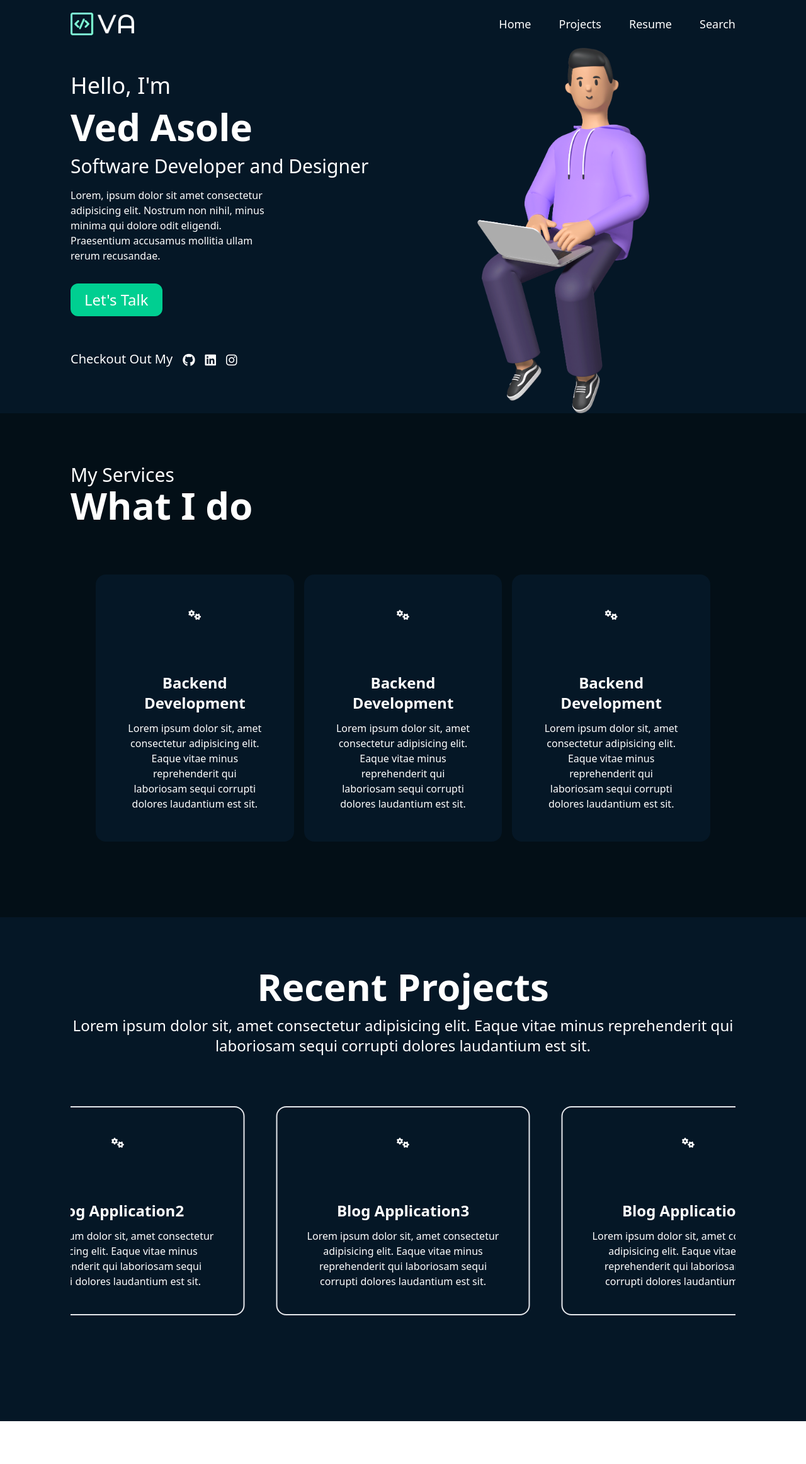
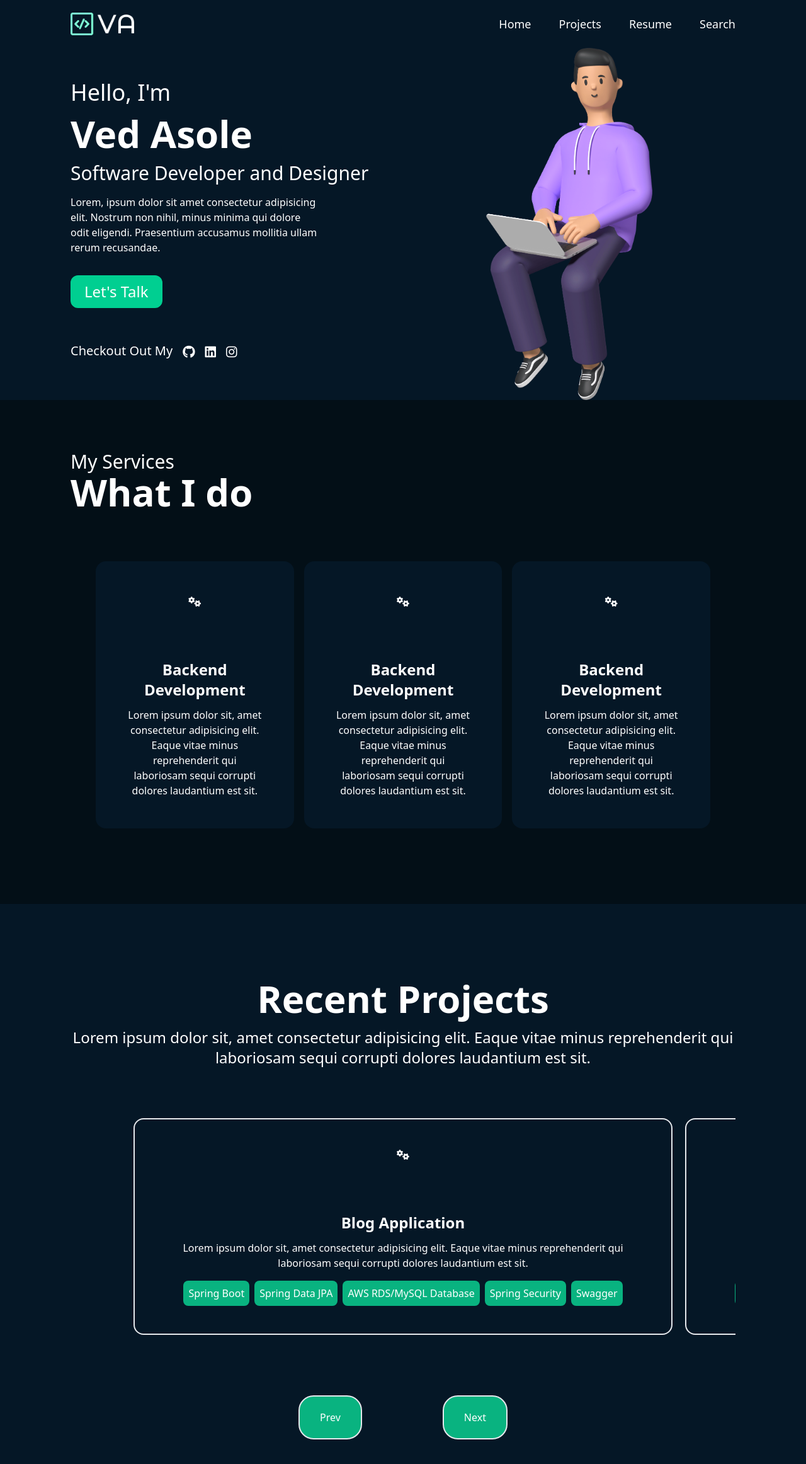
Before and after one commit to ved-asole/my-portfolio, a React (Vite) app: page / in a window 1280 px wide. Shown: the whole page at 63% size. Before the commit the page ends 2256 px from the top, so only its background shows below. Built offline with nearby package versions, Linux system fonts and the light colour scheme.

Commit message:
fixed css and added glidejs

```diff
--- a/src/assets/index.js
+++ b/src/assets/index.js
@@ -36,6 +36,12 @@ export const projects=[
         name: 'Blog Application4',
         desc : 'Lorem ipsum dolor sit, amet consectetur adipisicing elit. Eaque vitae minus reprehenderit qui laboriosam sequi corrupti dolores laudantium est sit.',
         tech: ['Spring Boot','Spring Data JPA','AWS RDS/MySQL Database','Spring Security','Swagger']
+    },
+
+    {
+        name: 'Blog Application5',
+        desc : 'Lorem ipsum dolor sit, amet consectetur adipisicing elit. Eaque vitae minus reprehenderit qui laboriosam sequi corrupti dolores laudantium est sit.',
+        tech: ['Spring Boot','Spring Data JPA','AWS RDS/MySQL Database','Spring Security','Swagger']
     }
 
 
--- a/src/assets/utils.js
+++ b/src/assets/utils.js
@@ -1,26 +1,23 @@
 import Glide from "@glidejs/glide"
 
-export function createGlide(id){
-    var glide = new Glide(`#${id}`, {
-        type: 'slider',
-        gap:50,
-        autoplay:2000,
+
+export function createGlide(type, id){
+    let glide = new Glide(`#${id}`, {
+        type: type,
+        rewindDuration: 5000,
+        gap:20,
         hoverpause:true,
         peek: {
             before: 100,
             after: 100
           },
-        perView: 3,
+        perView: 2,
         focusAt: 'center',
         breakpoints: {
             1280: {
-                perView: 2
-            },
-            768:{
-                perView:1
+                perView: 1
             }
         }
     })
-
     glide.mount()
 }
--- a/src/components/Head.jsx
+++ /dev/null
@@ -1,17 +0,0 @@
-import React from 'react'
-import favicon from '../assets/images/favicon.png'
-
-const Head = () => {
-    return (
-       <head>
-  <meta charSet="UTF-8" />
-  <meta httpEquiv="X-UA-Compatible" content="IE=edge" />
-  <meta name="viewport" content="width=device-width, initial-scale=1.0" />
-  <title>Ved Asole | Portfolio</title>
-  <link rel="shortcut icon" href="{favicon}" type="image/x-icon" />
-</head>
-
-    )
-}
-
-export default Head
--- a/src/components/Hero.jsx
+++ b/src/components/Hero.jsx
@@ -6,14 +6,13 @@ const Hero = () => {
     return (
         <div className="bg-[#051726] min-w-full md:px-28 px-12 max-h-screen" id="top">
             <section id="home">
-                <main className="text-white">
-                    <div className="header flex justify-around">
-                        <div className="main py-10 md:h-4/5 min-h-[95%]">
+                <main className="header flex justify-around flex-wrap  text-white">
+                    <div className="main flex-[0.5] h-full self-center">
                         <div>
                             <p className="md:text-4xl text-lg leading-snug">Hello, <span className="text-secondary">I'm</span></p>
                             <h1 className=" md:text-6xl text-5xl font-bold text-secondary leading-[1.6] md:leading-[1.5]">Ved Asole</h1>
                             <p className="md:text-3xl text-base  leading-snug font-medium">Software Developer and Designer</p>
-                                <p className="py-4 md:w-2/3 w-full">
+                            <p className="py-4 md:w-3/4 w-full">
                                 Lorem, ipsum dolor sit amet consectetur adipisicing elit. Nostrum non nihil, minus minima qui dolore  odit eligendi. Praesentium accusamus mollitia ullam rerum recusandae.
                             </p>
                         </div>
@@ -42,9 +41,8 @@ const Hero = () => {
                             </div>
                         </div>
                     </div>
-                        <div className=" justify-center object-contain hidden lg:flex max-h-4/5">
+                    <div className=" justify-center flex-[0.5] object-contain hidden lg:flex max-h-4/5">
                         <img src={profile} alt="Ved Asole" className="w-1/2 min-h-4/5 max-h-4/5" />
-                        </div>
                     </div>
                 </main>
             </section>
--- a/src/components/Navbar.jsx
+++ b/src/components/Navbar.jsx
@@ -3,7 +3,7 @@ import logo from '../assets/images/logo.png'
 
 const Navbar = () => {
   return (
-  <nav className="py-2 text-white flex justify-between bg-[#051726] min-w-full px-12 md:px-28 sticky top-0">
+  <nav className="py-2 text-white flex justify-between bg-[#051726] min-w-full px-12 md:px-28 sticky top-0 z-50">
     <a href="#">
       <img src={logo} className="h-12 pt-3 cursor-pointer" alt='Ved Asole' />
     </a>
--- a/src/components/Projects.jsx
+++ b/src/components/Projects.jsx
@@ -1,31 +1,31 @@
 import React, { useEffect } from 'react'
 import { projects } from '../assets'
+import Glide from '@glidejs/glide'
 import { createGlide } from '../assets/utils'
 
 const Projects = () => {
     useEffect(() => {
-        createGlide('glide' , [1,2,3])
+        createGlide('slider', 'glide');
     }, [])
 
 
     return (
-        <div className="bg-[#051726] min-w-full md:px-28 px-12 min-h-screen" id="projects">
+        <div className="bg-[#051726] min-w-full md:px-28 px-12 min-h-screen p-10" >
 
-            <div className="h-screen">
             <section id="projects">
                 <div className="text-center text-white pt-20 w-full m-auto">
                     <h1 className="text-6xl font-bold">Recent <span className="text-secondary">Projects</span> </h1>
-                        <p className="pt-4 text-2xl">
+                    <p className="pt-4 text-2xl mb-20">
                         Lorem ipsum dolor sit, amet consectetur adipisicing elit. Eaque vitae minus reprehenderit qui
                         laboriosam sequi corrupti dolores laudantium est sit.
                     </p>
 
                     <div id="glide">
                         <div data-glide-el="track" className="glide__track">
-                                <ul className="glide__slides">
-                                    {projects.map((project, i) =>(
-                                        <li className="glide__slide" key={i}>
-                                        <div className="card rounded-2xl text-center border-2 mt-20 mx-auto p-10">
+                            <ul className="glide__slides flex content-center">
+                                {projects.map((project, i) => (
+                                    <li className="glide__slide z-0" key={i}>
+                                        <div className="card rounded-2xl text-center border-2 mx-auto p-10">
                                             <div className="icon text-secondary leading-loose">
                                                 <i className="fa-solid fa-gears h-20" />
                                             </div>
@@ -33,22 +33,32 @@ const Projects = () => {
                                             <p className="pt-3">
                                                 {project.desc}
                                             </p>
+                                            <div className='flex text-center flex-wrap mt-3 justify-center'>
+                                                {project.tech.map((eachTech, i) => (
+                                                    <p className='bg-[#09b380] m-1 p-2 rounded-lg' key={i}> {eachTech} </p>
+                                                ))}
+                                            </div>
                                         </div>
                                     </li>
                                 ))}
+                                {/* <li className="glide__slide min-h-full">
+                                    <div className=" m-auto  p-10 flex justify-center">
+                                        <p>Show All</p>
+                                    </div>
+                                </li> */}
 
                             </ul>
                         </div>
+
+                        <div className="buttons text-white mt-24" data-glide-el="controls">
+                            <button data-glide-dir="<" className="mx-16 rounded-3xl border-2 py-[1.3rem] px-[2rem] bg-[#09b380]">Prev</button>
+                            <button data-glide-dir=">" className="mx-16 rounded-3xl border-2 py-[1.3rem] px-[2rem] bg-[#09b380]">Next</button>
                         </div>
-                        {/* <div className="buttons text-white mt-24">
-                            <button className="mx-16 rounded-3xl border-2 py-[1.3rem] px-[2rem] bg-[#09b380]">Prev</button>
-                            <button className="mx-16 rounded-3xl border-2 py-[1.3rem] px-[2rem] bg-[#09b380]">Next</button>
-                        </div> */}
+                    </div>
                 </div>
 
 
             </section>
-            </div>
         </div>
 
     )
```
Lines whose indentation alone changed are shown as unchanged.
